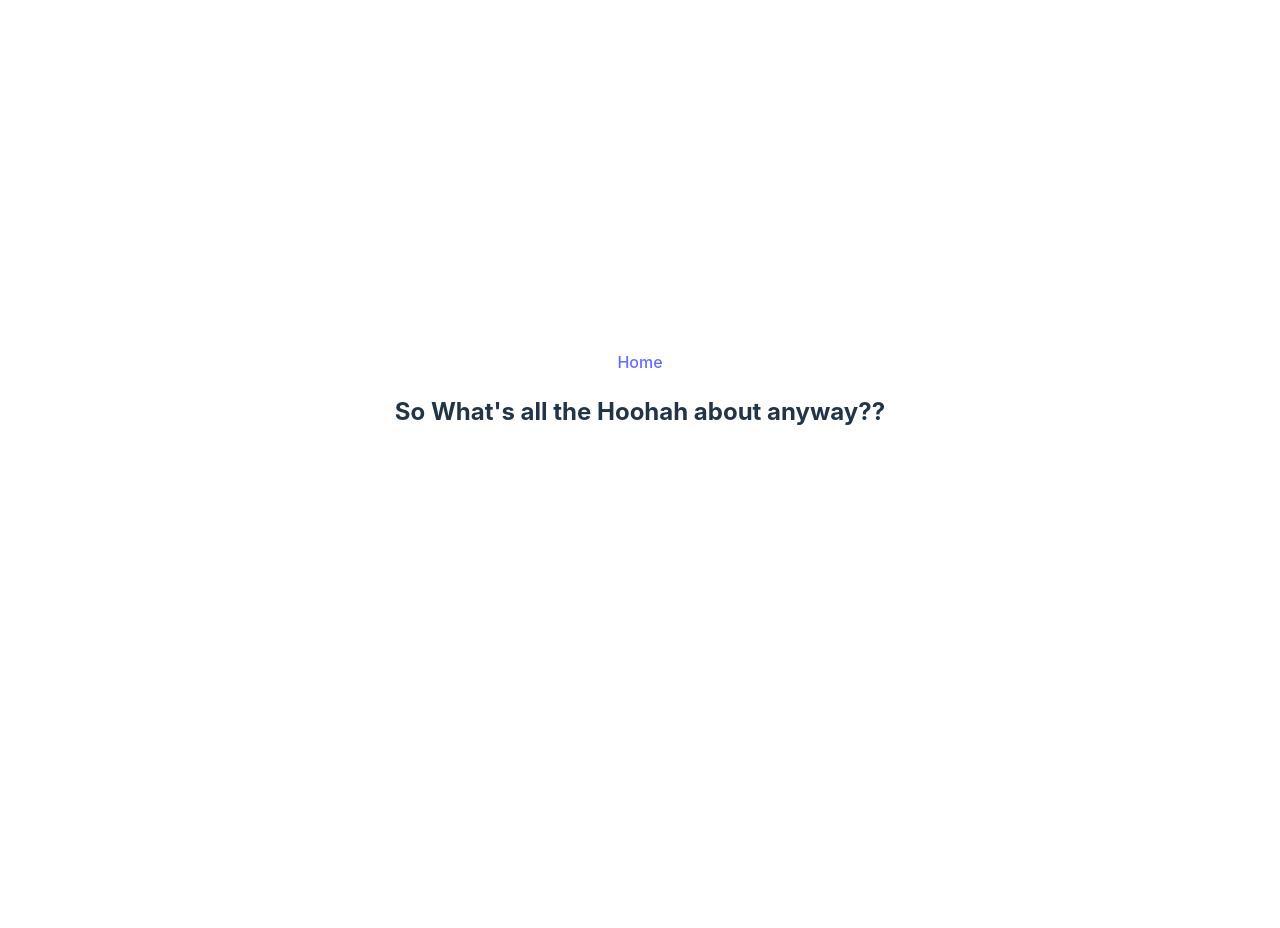
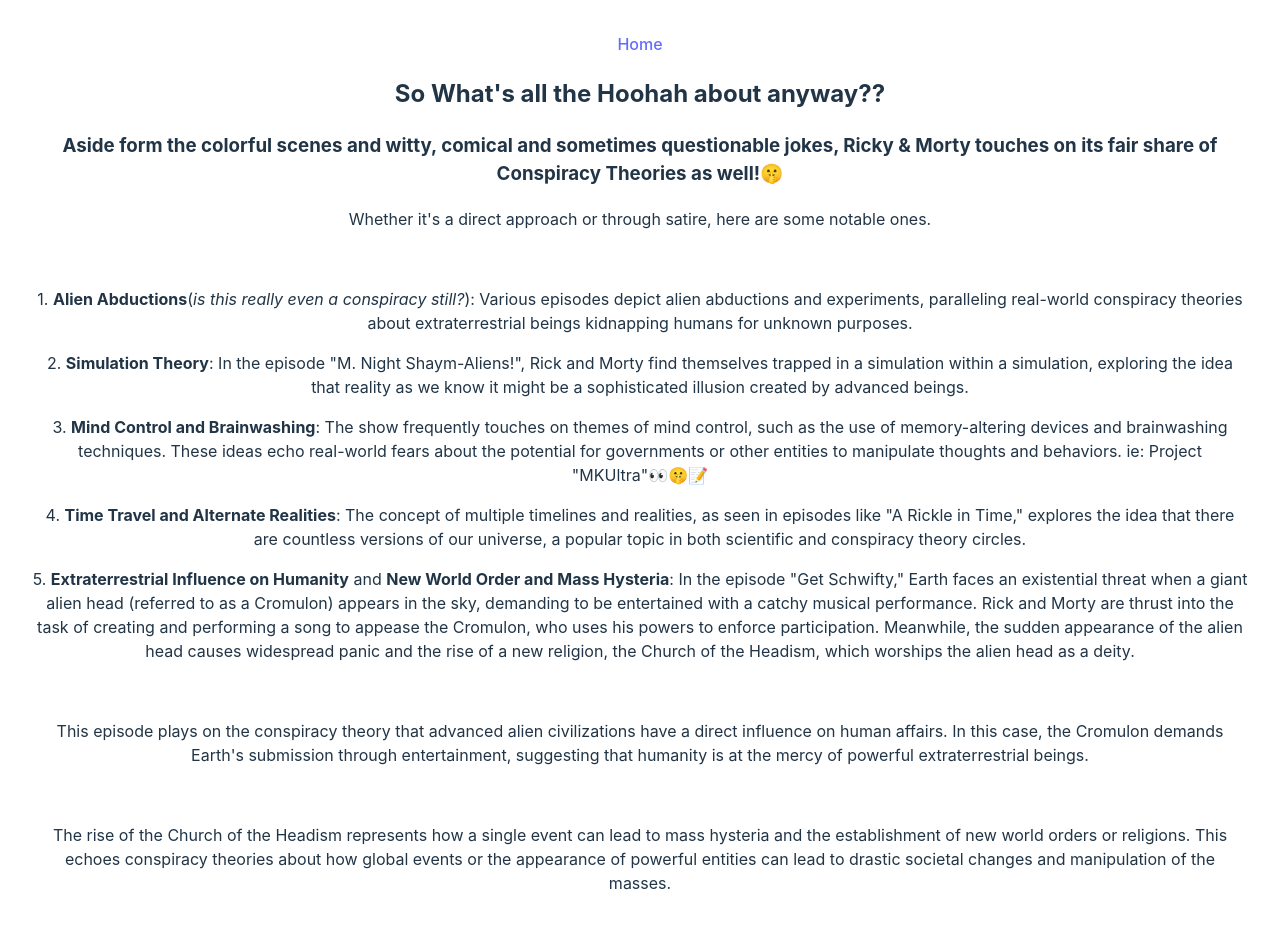
Before and after one commit to kurtCoding/first_Portfolio_Project, a React (Vite) app in the folder first_Personal_Project/: page /Hoohah in a window 1280 px wide. Shown: the top 928 px of the page. Before the commit the page ends 800 px from the top, so only its background shows below. Built offline with nearby package versions, Linux system fonts and the light colour scheme.

Commit message:
added text to Hoohah component

```diff
--- a/first_Personal_Project/src/Hoohah.jsx
+++ b/first_Personal_Project/src/Hoohah.jsx
@@ -10,6 +10,24 @@ export default function Hoohah() {
         <div>
             <Link to='/'>Home</Link>
             <h2>So What's all the Hoohah about anyway??</h2>
+            <h3>Aside form the colorful scenes and witty, comical and sometimes questionable jokes, Ricky & Morty touches on its fair share of Conspiracy Theories as well!🤫</h3>
+
+            <p>Whether it's a direct approach or through satire, here are some notable ones.</p> <br/>
+
+            <div>
+            <p><span>1</span>.  <strong>Alien Abductions</strong>(<em>is this really even a conspiracy still?</em>):    Various episodes depict alien abductions and experiments, paralleling real-world conspiracy theories about extraterrestrial beings kidnapping humans for unknown purposes.</p>
+
+            <p><span>2</span>.  <strong>Simulation Theory</strong>:     In the episode "M. Night Shaym-Aliens!", Rick and Morty find themselves trapped in a simulation within a simulation, exploring the idea that reality as we know it might be a sophisticated illusion created by advanced beings.</p>
+
+            <p><span>3</span>.  <strong>Mind Control and Brainwashing</strong>:     The show frequently touches on themes of mind control, such as the use of memory-altering devices and brainwashing techniques. These ideas echo real-world fears about the potential for governments or other entities to manipulate thoughts and behaviors.    ie: Project "MKUltra"👀🤫📝</p>
+
+            <p><span>4</span>.  <strong>Time Travel and Alternate Realities</strong>:     The concept of multiple timelines and realities, as seen in episodes like "A Rickle in Time," explores the idea that there are countless versions of our universe, a popular topic in both scientific and conspiracy theory circles.</p>
+
+            <p><span>5</span>.  <strong>Extraterrestrial Influence on Humanity</strong> and <strong>New World Order and Mass Hysteria</strong>:     In the episode "Get Schwifty," Earth faces an existential threat when a giant alien head (referred to as a Cromulon) appears in the sky, demanding to be entertained with a catchy musical performance. Rick and Morty are thrust into the task of creating and performing a song to appease the Cromulon, who uses his powers to enforce participation. Meanwhile, the sudden appearance of the alien head causes widespread panic and the rise of a new religion, the Church of the Headism, which worships the alien head as a deity.</p> <br/>
+             <p>This episode plays on the conspiracy theory that advanced alien civilizations have a direct influence on human affairs. In this case, the Cromulon demands Earth's submission through entertainment, suggesting that humanity is at the mercy of powerful extraterrestrial beings.</p> <br/>
+             <p>The rise of the Church of the Headism represents how a single event can lead to mass hysteria and the establishment of new world orders or religions. This echoes conspiracy theories about how global events or the appearance of powerful entities can lead to drastic societal changes and manipulation of the masses.</p>
+
+            </div>
         </div>
     )
 }
--- a/first_Personal_Project/src/VideoShowPage.jsx
+++ b/first_Personal_Project/src/VideoShowPage.jsx
@@ -0,0 +1,14 @@
+import React, { useEffect, useState } from "react";
+import { Link, useParams } from "react-router-dom";
+
+
+export default function VideoShowPage() {
+
+
+    return(
+        <div>
+            <h1>🎥</h1>
+
+        </div>
+    )
+}
```
